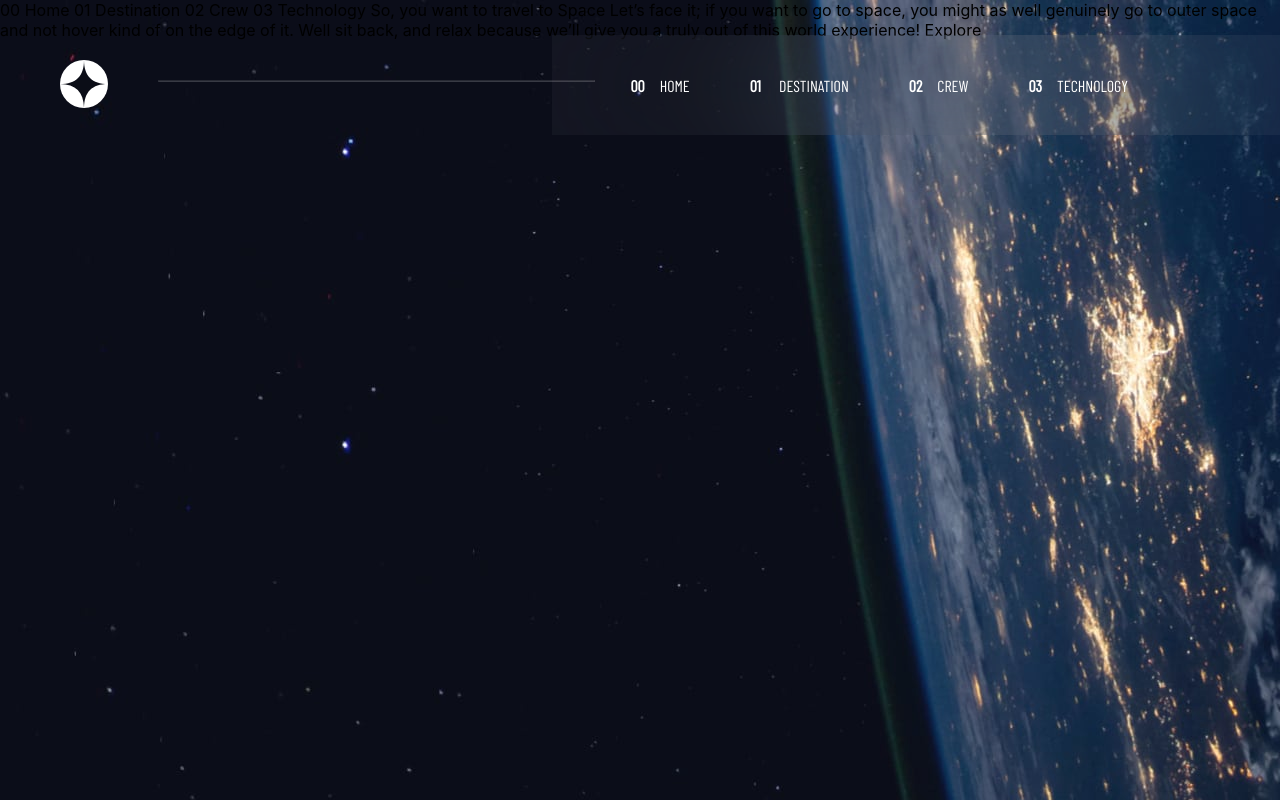
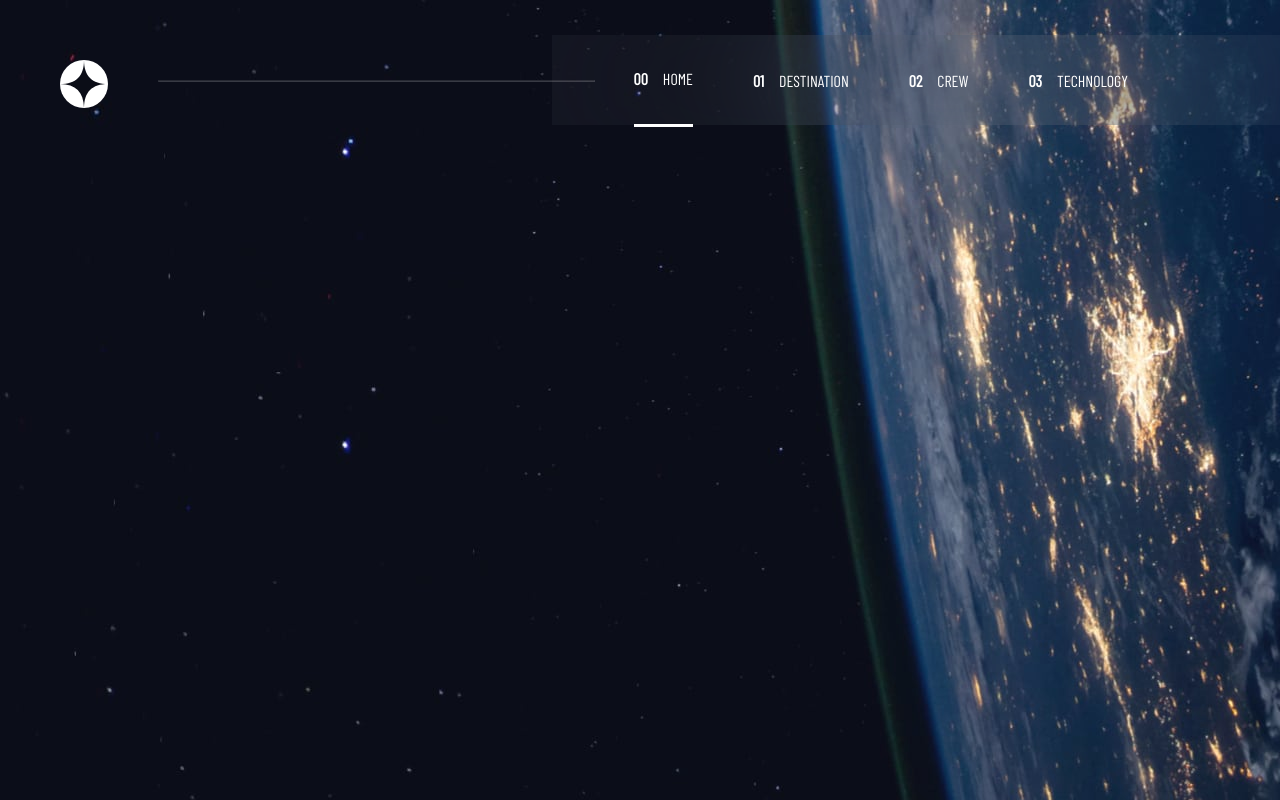
Before and after one commit to wrongbyte/space-site, a React (Create React App) app: page / in a window 1280 px wide. Built offline with nearby package versions, Linux system fonts and the light colour scheme.

Commit message:
add active-page border navbar

```diff
--- a/src/components/Index.tsx
+++ b/src/components/Index.tsx
@@ -2,18 +2,14 @@ import './index.css';
 export default function Index() {
     return (
     <body>
-        00 Home
-        01 Destination
-        02 Crew
-        03 Technology
-
-        So, you want to travel to
-        Space
-        Let’s face it; if you want to go to space, you might as well genuinely go to
-        outer space and not hover kind of on the edge of it. Well sit back, and relax
-        because we’ll give you a truly out of this world experience!
-
-        Explore
     </body>
     )
 }
+
+// So, you want to travel to
+// Space
+// Let’s face it; if you want to go to space, you might as well genuinely go to
+// outer space and not hover kind of on the edge of it. Well sit back, and relax
+// because we’ll give you a truly out of this world experience!
+
+// Explore
--- a/src/components/Navbar.tsx
+++ b/src/components/Navbar.tsx
@@ -13,10 +13,13 @@ export default function Navbar() {
 
             <div className='navbar-background'></div>
             <div className='pages-wrapper'>
-                <span id='home' className='nav-item'><b>00</b><span className='page-name'>HOME</span></span>
+                <span id='home' className='nav-item active-page'><b>00</b><span className='page-name'>HOME</span></span>
                 <span id='destination' className='nav-item'><b>01</b> <span className='page-name'>DESTINATION</span></span>
+
                 <span id='crew' className='nav-item'><b>02</b><span className='page-name'>CREW</span></span>
+
                 <span id='technology' className='nav-item'><b>03</b><span className='page-name'>TECHNOLOGY</span></span>
+
             </div>
         </div>
     )
--- a/src/components/navbar.css
+++ b/src/components/navbar.css
@@ -39,7 +39,7 @@
     left: 40vw;
     top: -5px;
     width: 830px;
-    height: 100px;
+    height: 90px;
     background: rgba(255, 255, 255, 0.04);
     -webkit-backdrop-filter: blur(30px);
     backdrop-filter: blur(81.5485px);
@@ -47,6 +47,16 @@
 
 .page-name {
     padding-left: 15px;
+}
+
+.nav-item {
+    display: flex;
+    align-items: center;
+    height: 100%;
+}
+
+.active-page {
+    border-bottom: 3px solid white;
 }
 
 .pages-wrapper {
@@ -57,7 +67,7 @@
     gap: 60px;
     justify-content: flex-end;
     align-items: center;
-    height: 100px;
+    height: 90px;
     color: white;
 }
 
```
